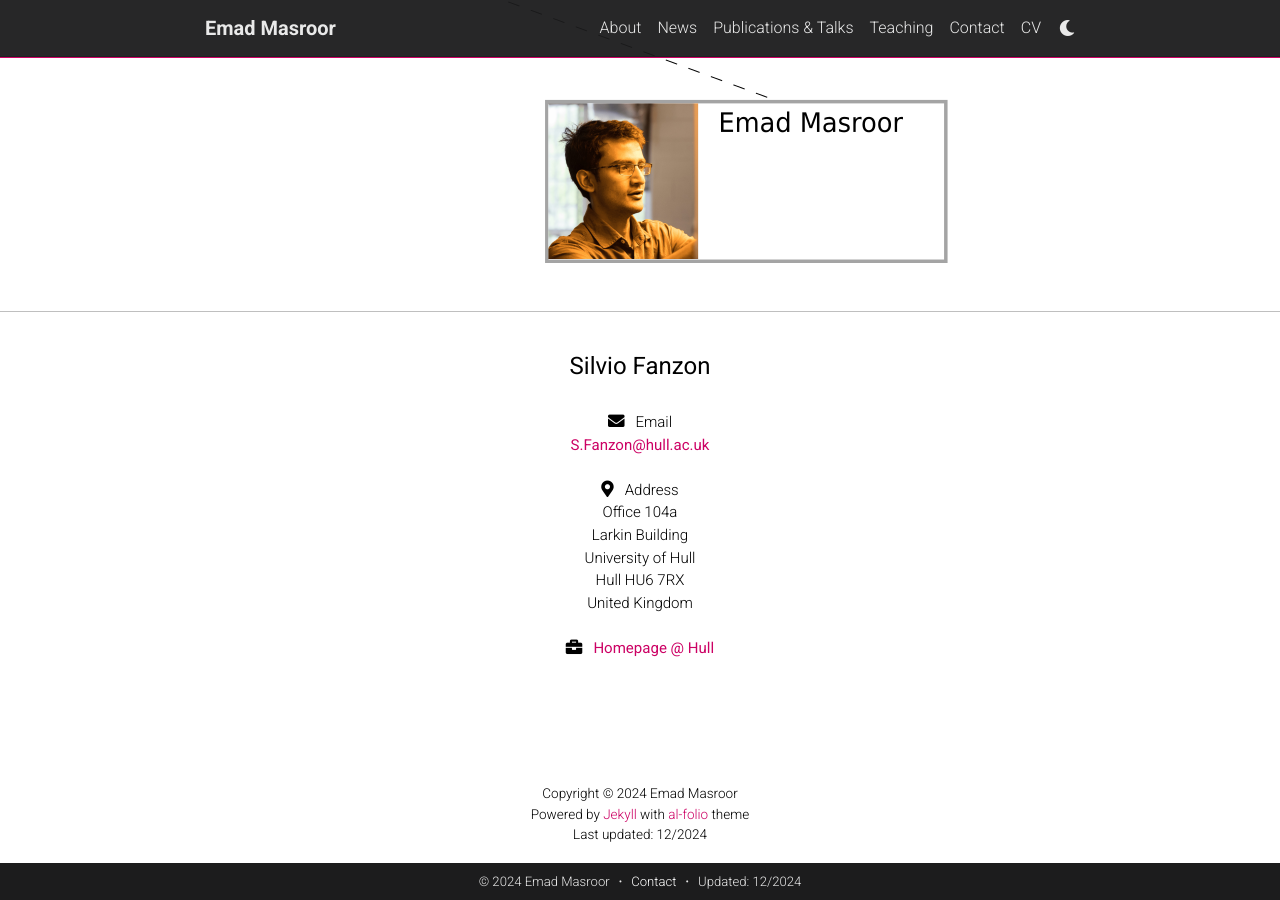
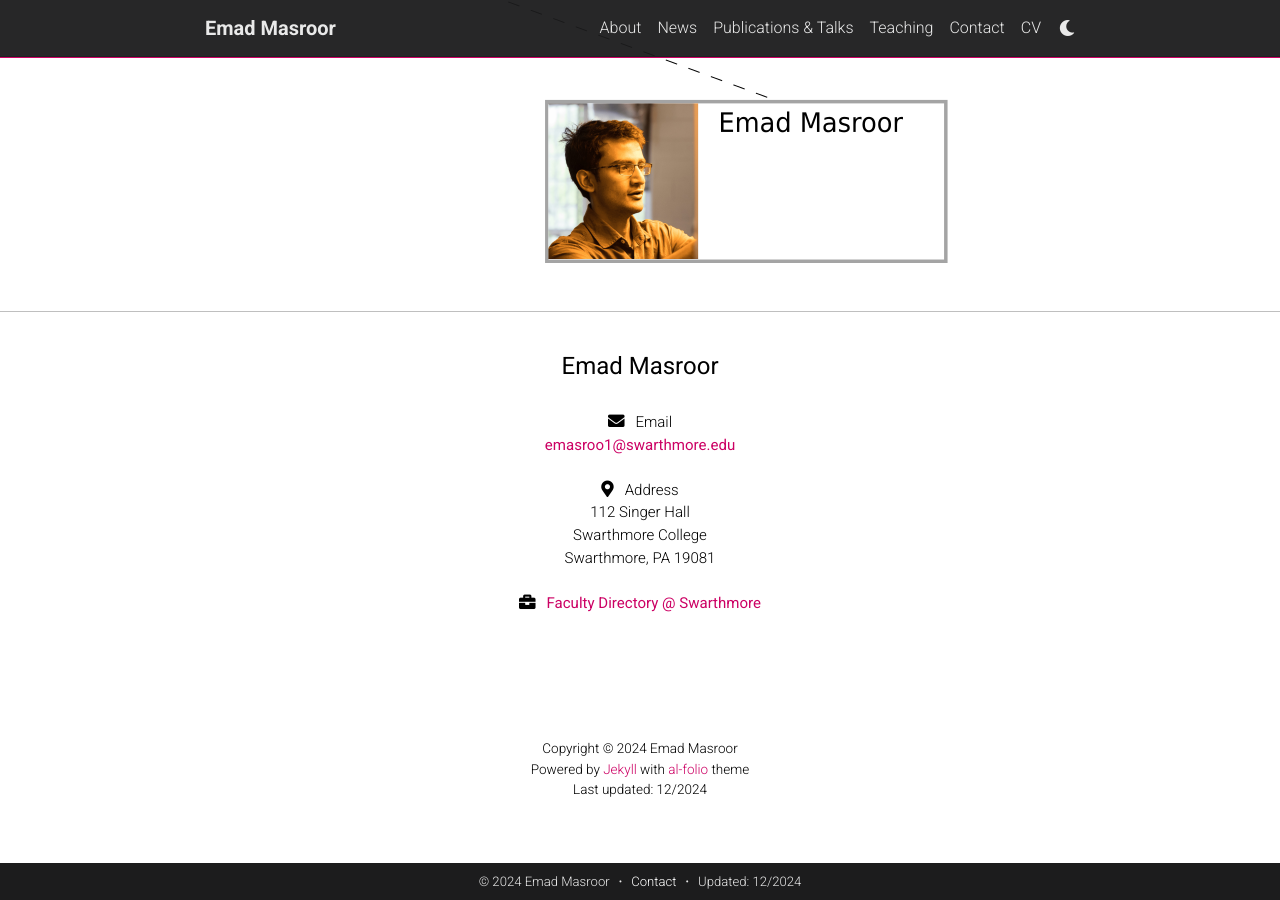
Before and after one commit to Emadmasroor/emadmasroor.github.io, a Jekyll site: the page built from _pages/genealogy.md, in a window 1280 px wide and 900 px high, scrolled down 2625 px. Built offline with Jekyll 4.4.1, drawn with Linux system fonts in a browser that asks for light colours; comment, search, counter and statistics services are not loaded; a style sheet for code colours, icons or effects is not loaded.

Commit message:
a commit by Emad

```diff
--- a/_includes/footer.html
+++ b/_includes/footer.html
@@ -78,31 +78,27 @@
 
     <footer class="sticky-bottom mt-5 text-center">
       <div class="container">
-      <a id="contact_info"><h4 style="margin-bottom: 1.9rem;"><b>Silvio Fanzon</b></h4></a>
+      <a id="contact_info"><h4 style="margin-bottom: 1.9rem;"><b>Emad Masroor</b></h4></a>
       <i class="fas fa-envelope" style="font-size: 1.1em;"></i> &nbsp;
       Email
       <br>
-      <a href = "mailto: S.Fanzon@hull.ac.uk"><b>S.Fanzon@hull.ac.uk</b></a>
+      <a href = "mailto: emasroo1@swarthmore.edu"><b>emasroo1@swarthmore.edu</b></a>
       <br style="line-height: 1.3rem;"/>
       &nbsp;
       <br>
       <i class="fas fa-map-marker-alt" style="font-size: 1.1em;"></i> &nbsp;
       Address
       <br>
-      Office 104a
+      112 Singer Hall
       <br>
-      Larkin Building
+      Swarthmore College
       <br>
-      University of Hull
-      <br>
-      Hull HU6 7RX
-      <br>
-      United Kingdom
+      Swarthmore, PA 19081
       <br style="line-height: 1.3rem;"/>
       &nbsp;
       <br>
       <i class="fas fa-briefcase" style="font-size: 1.1em;"></i> &nbsp;
-      <a href = "https://www.hull.ac.uk/staff-directory/silvio-fanzon"><b>Homepage @ Hull</b></a>
+      <a href = "https://www.swarthmore.edu/engineering/faculty-staff"><b>Faculty Directory @ Swarthmore</b></a>
       <br style="line-height: 1.8rem;"/>
       &nbsp;
       <br>
```
